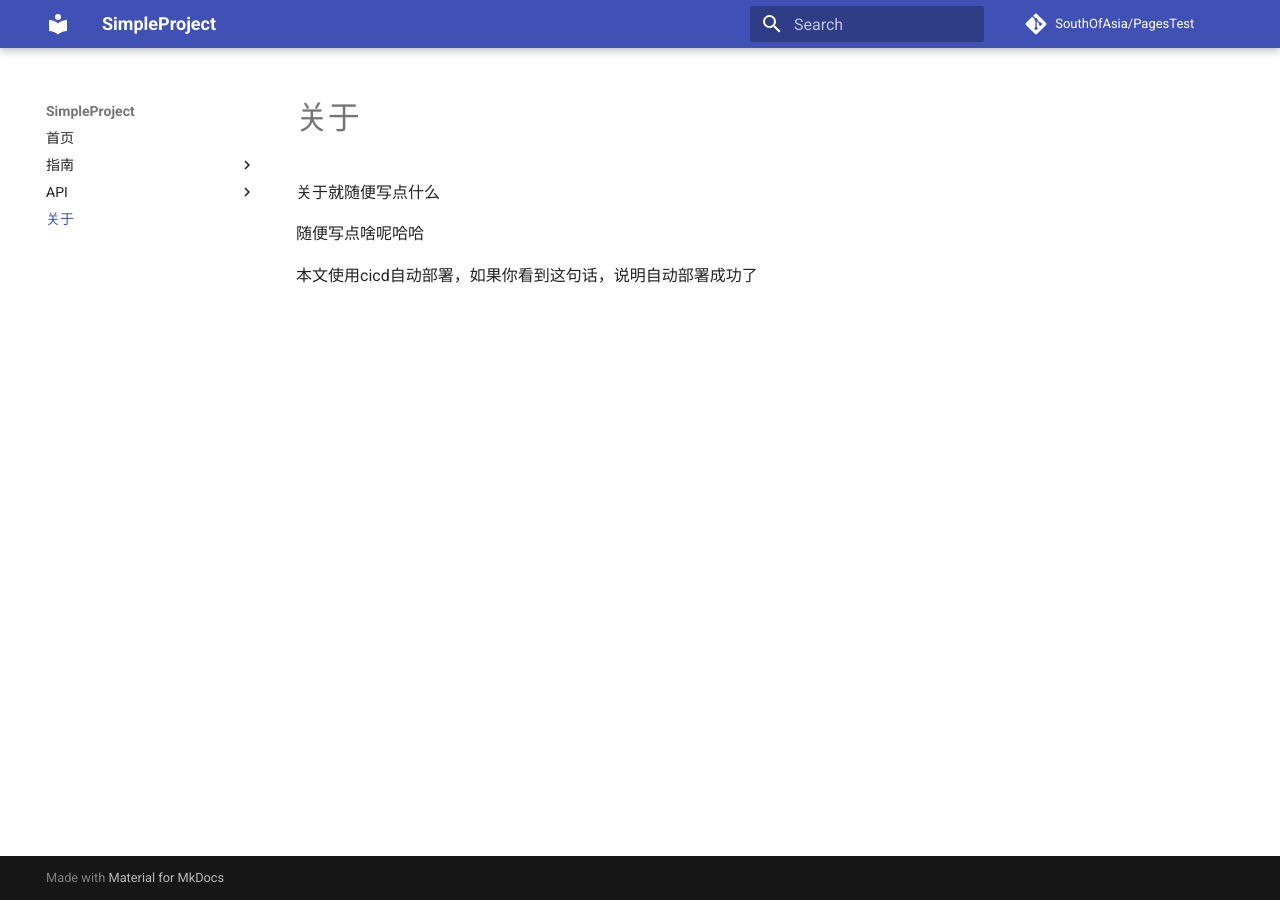
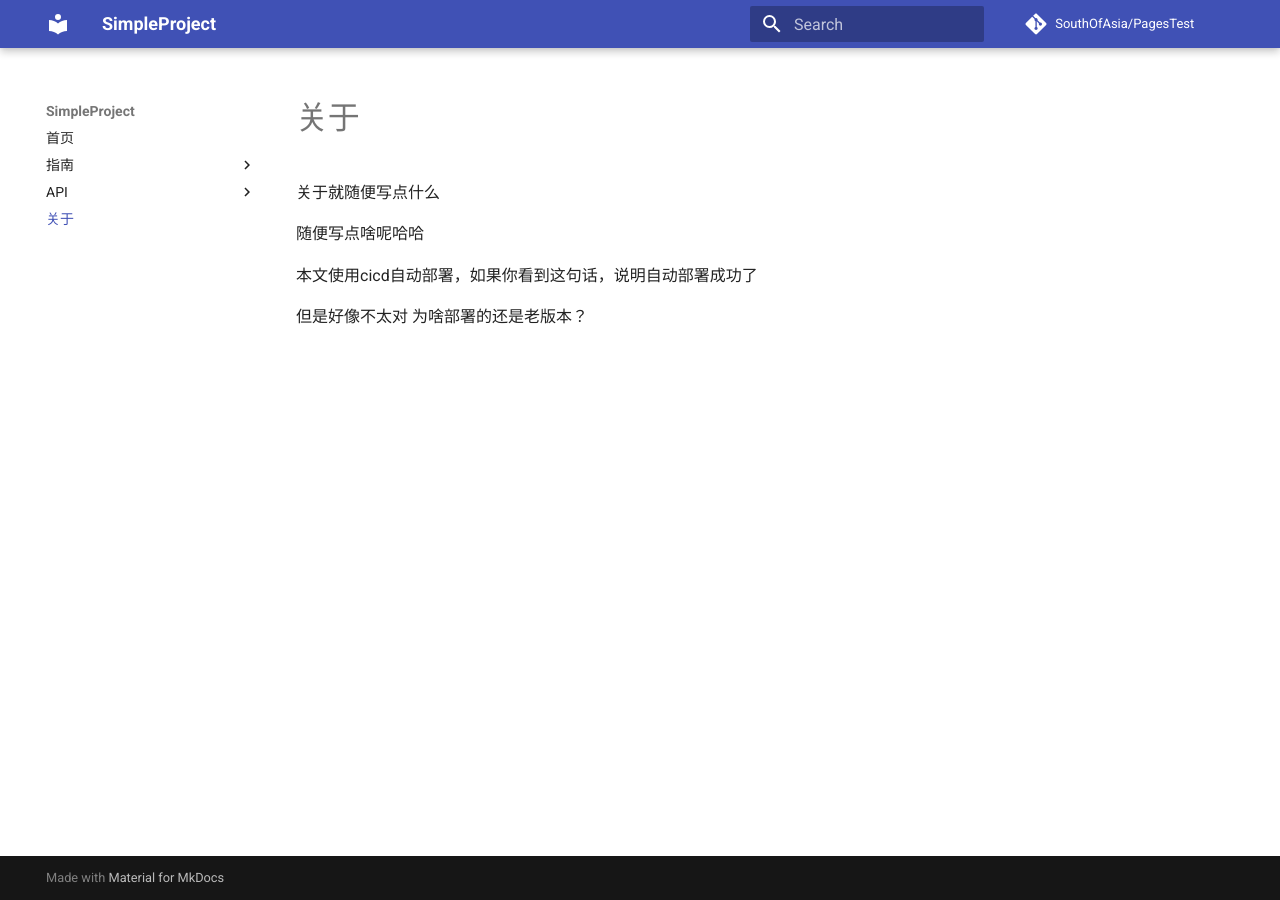
Before and after one commit to SouthOfAsia/PagesTest, an MkDocs documentation site: the page built from docs/about.md, in a window 1280 px wide. Built offline with MkDocs 1.6.1 and Material for MkDocs 9.7.7, drawn with Linux system fonts in a browser that asks for light colours; comment, search, counter and statistics services are not loaded.

Commit message:
update docs

```diff
--- a/docs/about.md
+++ b/docs/about.md
@@ -5,3 +5,5 @@
 随便写点啥呢哈哈
 
 本文使用cicd自动部署，如果你看到这句话，说明自动部署成功了
+
+但是好像不太对 为啥部署的还是老版本？
```
